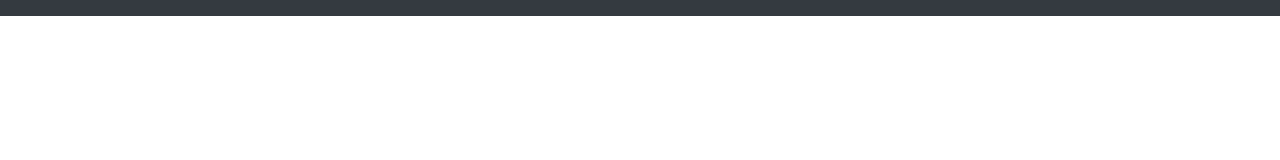
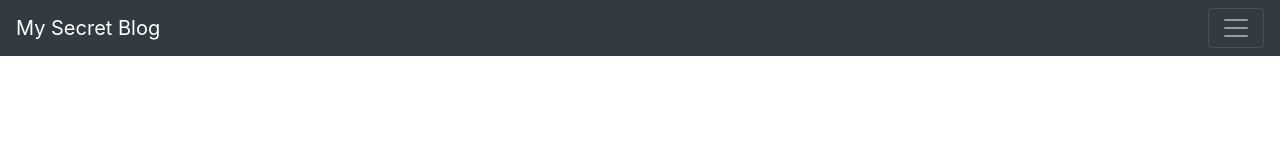
Before and after one commit to DayraAlvarez/boniteces, a plain HTML site: page index.html in a window 1280 px wide. Drawn offline with nearby package versions, Linux system fonts and the light colour scheme.

Commit message:
Adding Tittle

```diff
--- a/index.html
+++ b/index.html
@@ -8,6 +8,19 @@
 </head>
 <body>
     <nav class="navbar navbar-expanded navbar-dark fixed-top bg-dark">
+        <a class="navbar-brand" href="#">My Secret Blog</a>
+        <button
+        class="navbar-toggler"
+        type="button"
+        data-toggle="collapse"
+        data-target="navbarsExampleDefault"
+        aria-controls="navbarsExampleDefault"
+        aria-expanded="false"
+        aria-label="Toggle navigation">
+
+        <span class="navbar-toggler-icon"></span>
+
+        </button>
 
     </nav>
     <!--Firebase-->
```
